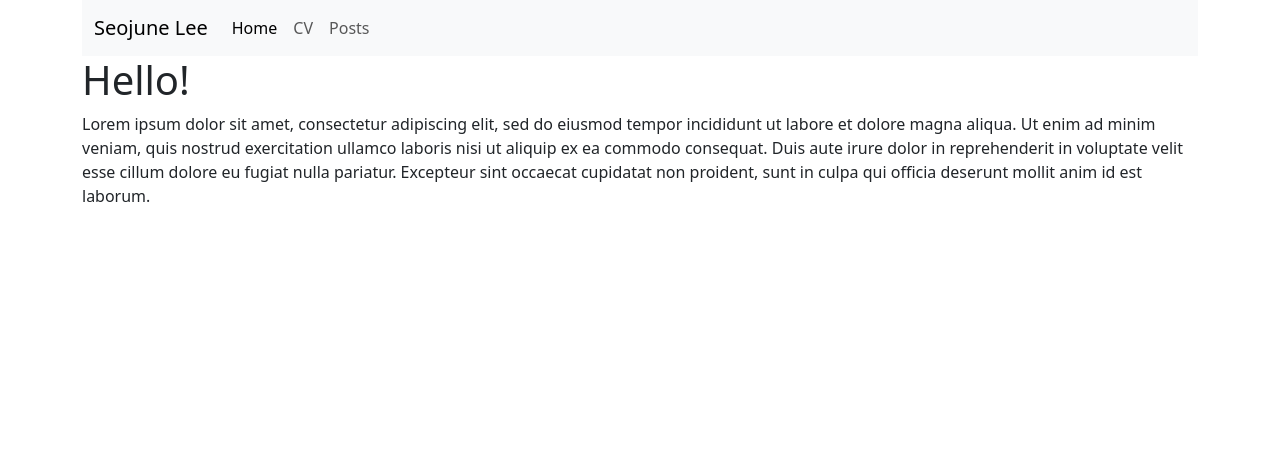
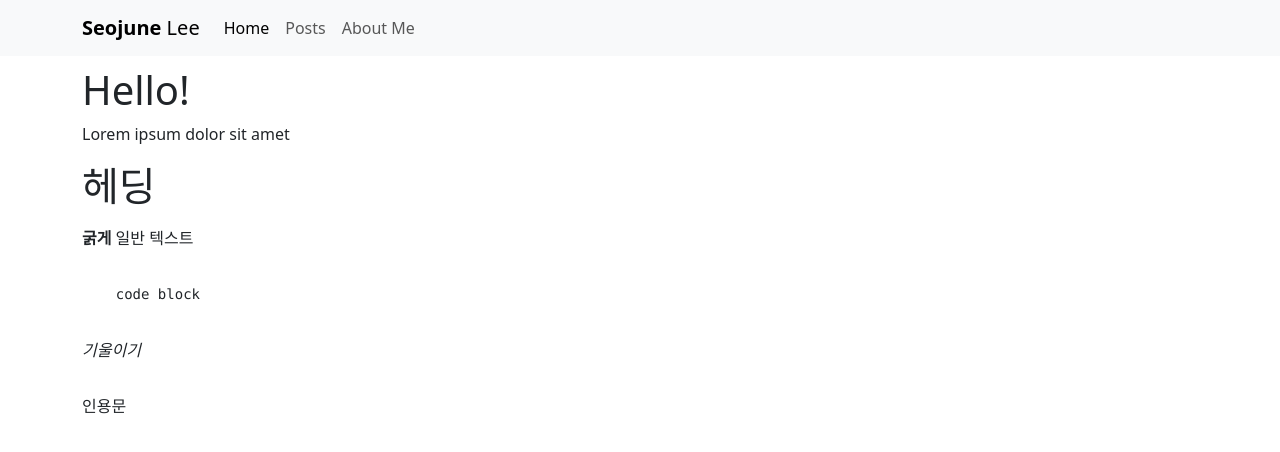
Before and after one commit to vantaa89/react-blog, a React app: page / in a window 1280 px wide. Shown: the top 452 px of the page. Built offline with nearby package versions, Linux system fonts and the light colour scheme.

Commit message:
added markdown support

```diff
--- a/package.json
+++ b/package.json
@@ -4,10 +4,12 @@
     "build": "webpack b --mode production"
   },
   "dependencies": {
+    "@emotion/styled": "^11.11.0",
     "bootstrap": "^5.3.2",
     "react": "^18.2.0",
     "react-bootstrap": "^2.9.1",
     "react-dom": "^18.2.0",
+    "react-markdown": "^9.0.0",
     "react-router-dom": "^6.18.0"
   },
   "devDependencies": {
--- a/src/App.jsx
+++ b/src/App.jsx
@@ -3,13 +3,13 @@ import { BrowserRouter, Routes, Route } from 'react-router-dom';
 import 'bootstrap/dist/css/bootstrap.css'
 import bootstrap from "bootstrap";
 import './style.css'
-
+import MarkdownRenderer from './components/MarkdownRenderer.js';
 
 const NavBar = () => {
   return (
     <nav class="navbar navbar-expand-lg navbar-light bg-light">
-      <div class="container-fluid">
-        <a class="navbar-brand">Seojune Lee</a>
+      <div class="container-fluid container">
+        <a class="navbar-brand"><a style={{fontWeight: 600}}>Seojune</a> Lee</a>
         <button class="navbar-toggler" type="button" data-bs-toggle="collapse" data-bs-target="#navbarNavDropdown" aria-controls="navbarNavDropdown" aria-expanded="false" aria-label="Toggle navigation">
           <span class="navbar-toggler-icon"></span>
         </button>
@@ -19,10 +19,10 @@ const NavBar = () => {
               <a class="nav-link active" aria-current="page" href="/">Home</a>
             </li>
             <li class="nav-item">
-              <a class="nav-link" href="cv">CV</a>
+              <a class="nav-link" href="post">Posts</a>
             </li>
             <li class="nav-item">
-              <a class="nav-link" href="post">Posts</a>
+              <a class="nav-link" href="about">About Me</a>
             </li>
           </ul>
         </div>
@@ -31,41 +31,46 @@ const NavBar = () => {
   );
 }
 
+
 const HomePage = () => {
   return (
-    <div className="container">
-      <NavBar/>
     <div id="main-content">
       <h1>Hello!</h1>
-        <p>Lorem ipsum dolor sit amet, consectetur adipiscing elit, sed do eiusmod tempor incididunt ut labore et dolore magna aliqua. Ut enim ad minim veniam, quis nostrud exercitation ullamco laboris nisi ut aliquip ex ea commodo consequat. Duis aute irure dolor in reprehenderit in voluptate velit esse cillum dolore eu fugiat nulla pariatur. Excepteur sint occaecat cupidatat non proident, sunt in culpa qui officia deserunt mollit anim id est laborum.</p>
-      </div>
+      <p>Lorem ipsum dolor sit amet</p>
+      <MarkdownRenderer/>
     </div>
   );
 }
 
 const CurriculumVitae = () => {
   return (
-    <div className="container">
-      <NavBar/>
     <div id="main-content">
       <h1>This is the CV Page</h1>
       <p>CV</p>
     </div>
-    </div>
   );
 }
 
+const PostPage = () => {
+
+}
 
 const App = () => {
   return(
+    <>
+      <NavBar/>
+      <div className="container">
         <BrowserRouter>
           <div className="App">
             <Routes>
               <Route path="/" element={<HomePage />} />
-          <Route path="/cv" element={<CurriculumVitae />} />
+              <Route path="/posts" element={<PostPage />} />
+              <Route path="/about" element={<CurriculumVitae />} />
             </Routes>
           </div>
         </BrowserRouter>
+      </div>
+    </>
   )
 }
 
--- /dev/null
+++ b/src/components/MarkdownRenderer.js
@@ -0,0 +1,32 @@
+import React from 'react';
+import styled from '@emotion/styled';
+import ReactMarkdown from 'react-markdown';
+
+const MarkDownStyle = styled.div`
+    font-size: 1rem;
+    line-height: 2.5rem;
+`;
+
+const markdown = `
+# 헤딩
+**굵게**
+일반 텍스트
+
+\`\`\`
+    code block
+\`\`\`
+
+*기울이기*
+
+> 인용문
+`;
+
+function MarkdownRenderer () {
+    return (
+        <MarkDownStyle>
+            <ReactMarkdown>{markdown}</ReactMarkdown>
+        </MarkDownStyle>
+    );
+}
+
+export default MarkdownRenderer;
--- a/src/style.css
+++ b/src/style.css
@@ -0,0 +1,3 @@
+nav{
+    margin-bottom: 10px;
+}
```
Also changed, not shown: 1 other file (tests, documents, lock files or other folders). Lines whose indentation alone changed are shown as unchanged.
